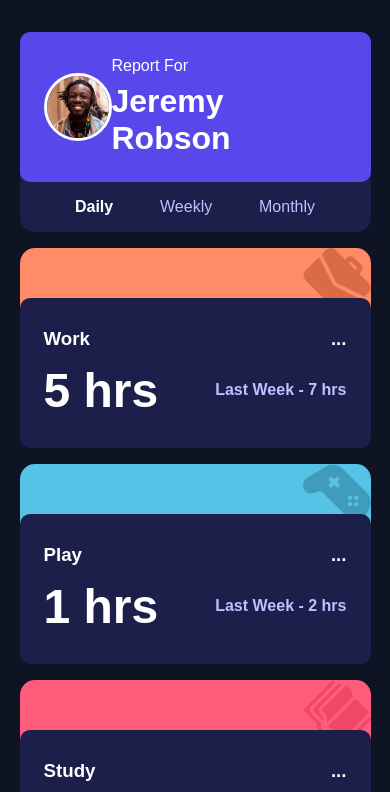
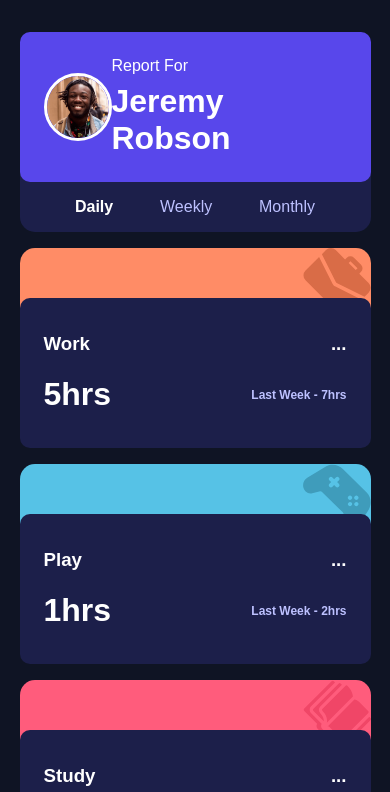
Before and after one commit to aliyuarba/Time-Tracking-Challenges, a plain HTML site: page index.html in a window 390 px wide. Both pictures are taken after a click on the item "Daily". Shown: the top 792 px of the page. Drawn offline with nearby package versions, Linux system fonts and the light colour scheme.

Commit message:
edit bug

```diff
--- a/app.js
+++ b/app.js
@@ -32,8 +32,8 @@ const array = [
 ];
 
 for (let i = 0; i<6; i++){
-  $(`.current`).eq(i).html(array[i][0][0] + " ");
-  $(`.last`).eq(i).html(array[i][0][1] + " ");
+  $(`.current`).eq(i).html(array[i][0][0]);
+  $(`.last`).eq(i).html(array[i][0][1]);
 }
 
 $(".tile ul li").click(function(){
@@ -45,7 +45,7 @@ $(".tile ul li").click(function(){
   }
   let index = $(this).index();
   for (let i = 0; i<6; i++){
-    $(`.current`).eq(i).html(array[i][index][0] + " ");
-    $(`.last`).eq(i).html(array[i][index][1] + " ");
+    $(`.current`).eq(i).html(array[i][index][0]);
+    $(`.last`).eq(i).html(array[i][index][1]);
   }
 });
--- a/style.css
+++ b/style.css
@@ -156,6 +156,7 @@ main {
 section {
   color: var(--PaleBlue);
   padding: 1rem;
+  text-align: center;
 }
 section a{
   color: var(--bluepurple);
@@ -188,6 +189,12 @@ section a{
     justify-content: space-between;
     align-items: center;
   }
+  .timeline h1 {
+    font-size: 2rem;
+  }
+  .timeline h4 {
+    font-size: .75rem;
+  }
   .tile ul {
     flex-direction: row;
   }
```
